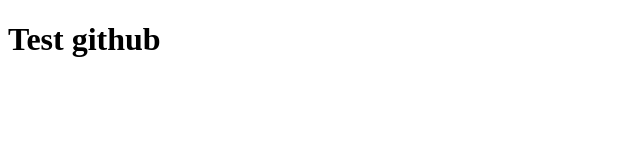
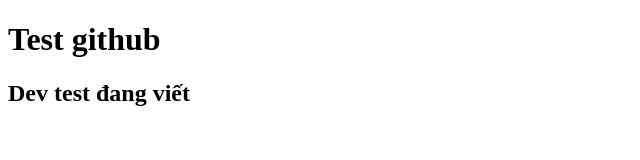
Before and after one commit to phamduy2112/testGithub, a plain HTML site: page index.html in a window 1280 px wide. Shown: the whole page, without its empty margins (0-640 px from the left). Drawn offline with Linux system fonts and the light colour scheme.

Commit message:
day code dev test h2

```diff
--- a/index.html
+++ b/index.html
@@ -7,5 +7,6 @@
 </head>
 <body>
     <h1>Test github</h1>
+    <h2>Dev test đang viết</h2>
 </body>
 </html>
```
